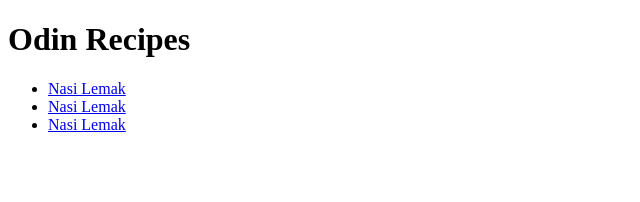
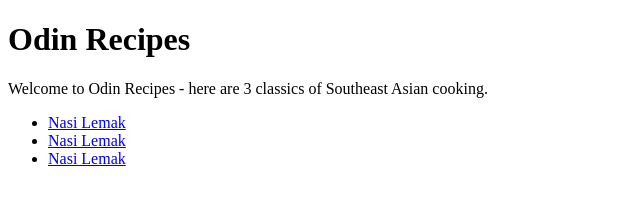
Before and after one commit to oftenback/odin-recipes, a plain HTML site: page index.html in a window 1280 px wide. Shown: the whole page, without its empty margins (0-640 px from the left). Drawn offline with Linux system fonts and the light colour scheme.

Commit message:
Adds description of recipes to index.html

```diff
--- a/index.html
+++ b/index.html
@@ -9,6 +9,7 @@
 
   <body>
     <h1>Odin Recipes</h1>
+    <p>Welcome to Odin Recipes - here are 3 classics of Southeast Asian cooking.</p>
     <ul>
       <li><a href="recipes/nasi-lemak.html">Nasi Lemak</a></li>
       <li><a href="recipes/pad-krapow-gai.html">Nasi Lemak</a></li>
```
